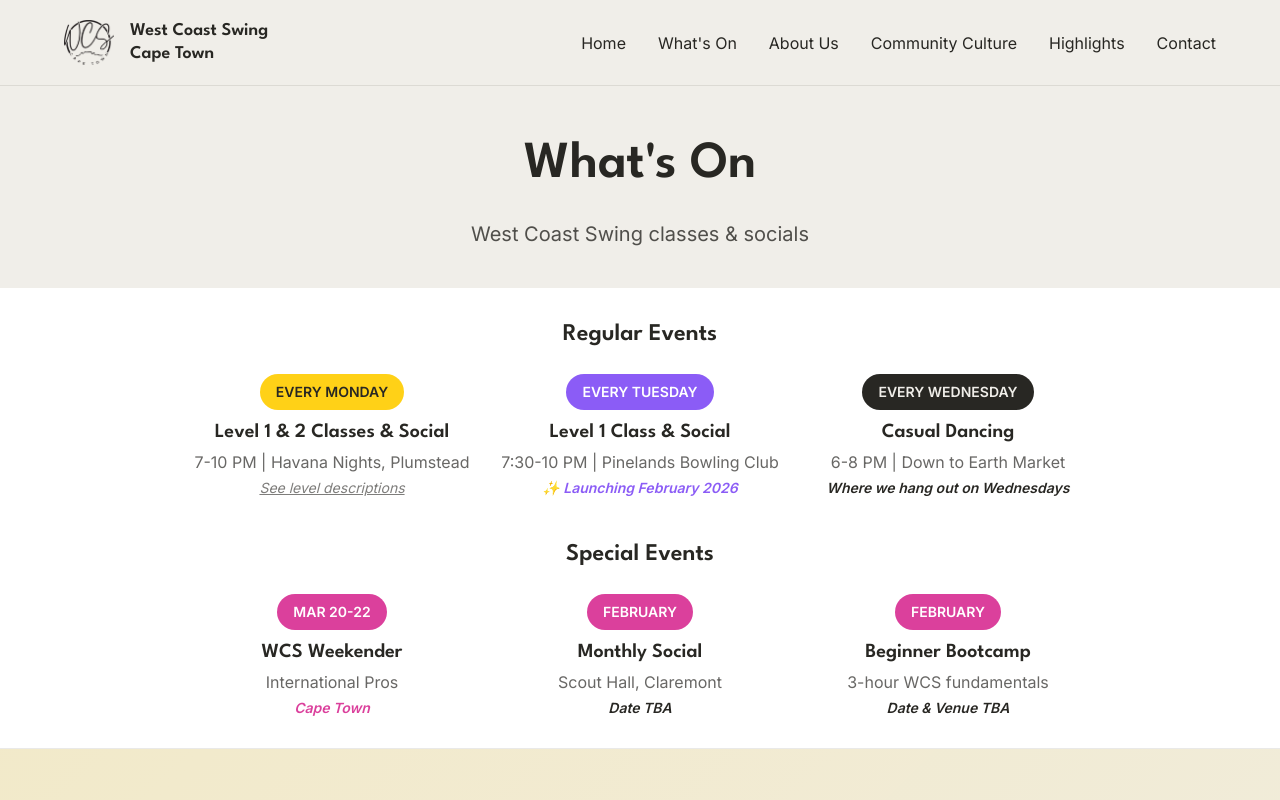
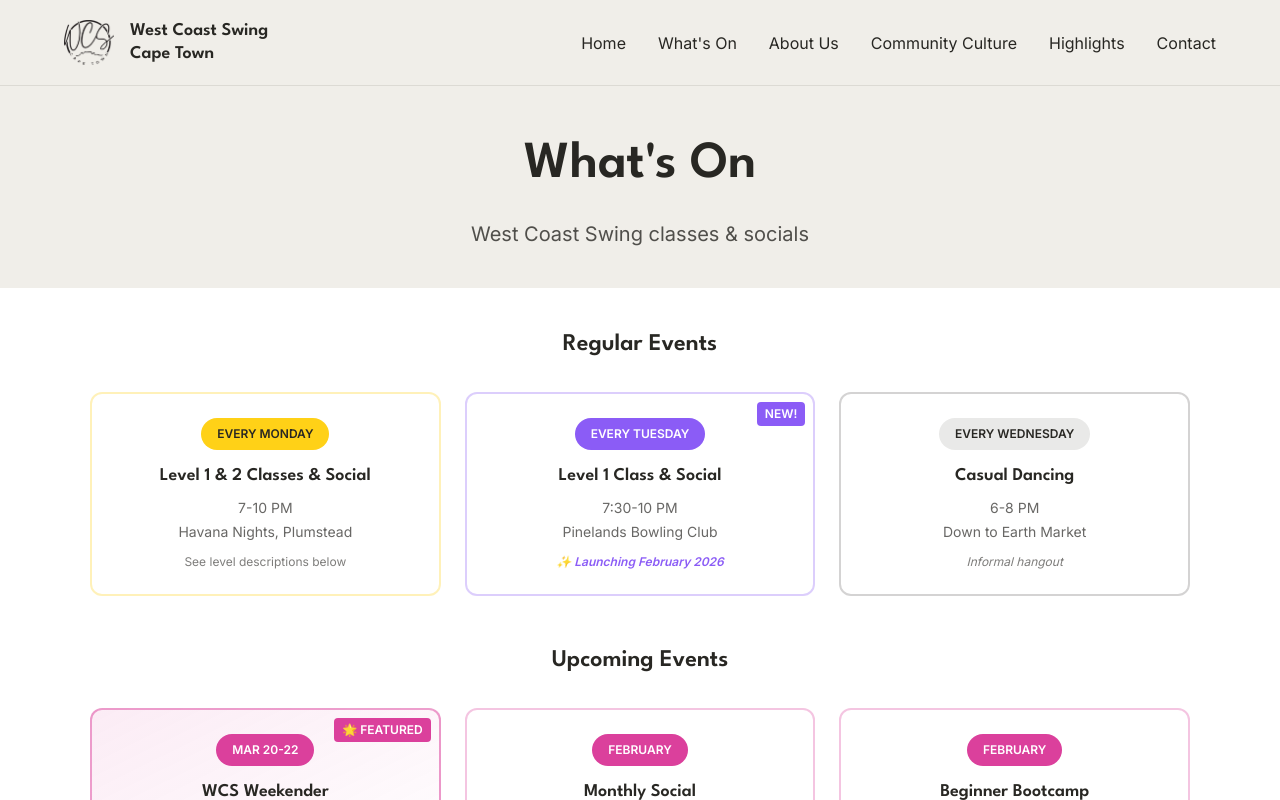
Before and after one commit to Kitri/wcscapetown, a Next.js app: page /whats-on in a window 1280 px wide. Shown: the top 800 px of the page. Built offline with nearby package versions, Linux system fonts and the light colour scheme.

Commit message:
Update whats on page

```diff
--- a/app/whats-on/page.tsx
+++ b/app/whats-on/page.tsx
@@ -18,75 +18,82 @@ export default function WhatsOn() {
         </section>
 
         {/* Quick Overview */}
-        <section className="px-[5%] py-[30px] bg-white border-b border-text-dark/10">
-          <div className="max-w-[900px] mx-auto">
-            <h2 className="font-spartan font-semibold text-2xl text-center mb-6">Regular Events</h2>
-            <div className="grid grid-cols-1 md:grid-cols-3 gap-6 mb-10">
+        <section className="px-[5%] py-[40px] bg-white">
+          <div className="max-w-[1100px] mx-auto">
+            <h2 className="font-spartan font-semibold text-2xl text-center mb-8">Regular Events</h2>
+            <div className="grid grid-cols-1 md:grid-cols-3 gap-6 mb-12">
               {/* Monday Classes */}
-              <a href="#monday-classes" className="text-center hover:scale-105 transition-transform">
-                <div className="inline-block bg-yellow-accent text-text-dark px-4 py-2 rounded-full font-semibold text-sm mb-2">
+              <a href="#monday-classes" className="group border-2 border-yellow-accent/30 hover:border-yellow-accent rounded-xl p-6 text-center transition-all hover:shadow-lg">
+                <div className="inline-block bg-yellow-accent text-text-dark px-4 py-2 rounded-full font-semibold text-xs mb-3">
                   EVERY MONDAY
                 </div>
-                <h3 className="font-spartan font-semibold text-xl mb-1">Level 1 & 2 Classes & Social</h3>
-                <p className="text-text-dark/70">7-10 PM | Havana Nights, Plumstead</p>
-                <p className="text-sm italic mt-1">
-                  <a href="#class-levels" className="text-text-dark/60 hover:text-pink-accent underline">
-                    See level descriptions
-                  </a>
+                <h3 className="font-spartan font-semibold text-lg mb-2">Level 1 & 2 Classes & Social</h3>
+                <p className="text-sm text-text-dark/70 mb-1">7-10 PM</p>
+                <p className="text-sm text-text-dark/70">Havana Nights, Plumstead</p>
+                <p className="text-xs mt-3 text-text-dark/60">
+                  See level descriptions below
                 </p>
               </a>
 
               {/* Tuesday Classes */}
-              <a href="#tuesday-classes" className="text-center hover:scale-105 transition-transform">
-                <div className="inline-block bg-purple-accent text-white px-4 py-2 rounded-full font-semibold text-sm mb-2">
+              <a href="#tuesday-classes" className="group border-2 border-purple-accent/30 hover:border-purple-accent rounded-xl p-6 text-center transition-all hover:shadow-lg relative overflow-hidden">
+                <div className="absolute top-2 right-2 bg-purple-accent text-white px-2 py-1 rounded text-xs font-semibold">
+                  NEW!
+                </div>
+                <div className="inline-block bg-purple-accent text-white px-4 py-2 rounded-full font-semibold text-xs mb-3">
                   EVERY TUESDAY
                 </div>
-                <h3 className="font-spartan font-semibold text-xl mb-1">Level 1 Class & Social</h3>
-                <p className="text-text-dark/70">7:30-10 PM | Pinelands Bowling Club</p>
-                <p className="text-sm italic font-semibold mt-1 text-purple-accent">✨ Launching February 2026</p>
+                <h3 className="font-spartan font-semibold text-lg mb-2">Level 1 Class & Social</h3>
+                <p className="text-sm text-text-dark/70 mb-1">7:30-10 PM</p>
+                <p className="text-sm text-text-dark/70">Pinelands Bowling Club</p>
+                <p className="text-xs italic font-semibold mt-3 text-purple-accent">✨ Launching February 2026</p>
               </a>
 
               {/* Wednesday Down to Earth Market */}
-              <a href="#down-to-earth" className="text-center hover:scale-105 transition-transform">
-                <div className="inline-block bg-text-dark text-cloud-dancer px-4 py-2 rounded-full font-semibold text-sm mb-2">
+              <a href="#down-to-earth" className="group border-2 border-text-dark/20 hover:border-text-dark/40 rounded-xl p-6 text-center transition-all hover:shadow-lg">
+                <div className="inline-block bg-text-dark/10 text-text-dark px-4 py-2 rounded-full font-semibold text-xs mb-3">
                   EVERY WEDNESDAY
                 </div>
-                <h3 className="font-spartan font-semibold text-xl mb-1">Casual Dancing</h3>
-                <p className="text-text-dark/70">6-8 PM | Down to Earth Market</p>
-                <p className="text-sm italic font-semibold mt-1">Where we hang out on Wednesdays</p>
+                <h3 className="font-spartan font-semibold text-lg mb-2">Casual Dancing</h3>
+                <p className="text-sm text-text-dark/70 mb-1">6-8 PM</p>
+                <p className="text-sm text-text-dark/70">Down to Earth Market</p>
+                <p className="text-xs italic mt-3 text-text-dark/60">Informal hangout</p>
               </a>
             </div>
 
-            <h2 className="font-spartan font-semibold text-2xl text-center mb-6">Special Events</h2>
+            <h2 className="font-spartan font-semibold text-2xl text-center mb-8">Upcoming Events</h2>
             <div className="grid grid-cols-1 md:grid-cols-3 gap-6">
-              {/* WCS Weekender */}
-              <a href="/#weekender" className="text-center hover:scale-105 transition-transform">
-                <div className="inline-block bg-pink-accent text-white px-4 py-2 rounded-full font-semibold text-sm mb-2">
+              {/* WCS Weekender - Featured with gradient background */}
+              <a href="/#weekender" className="group relative overflow-hidden rounded-xl p-6 text-center transition-all hover:shadow-xl bg-gradient-to-br from-pink-accent/10 via-pink-accent/5 to-transparent border-2 border-pink-accent/50 hover:border-pink-accent">
+                <div className="absolute top-2 right-2 bg-pink-accent text-white px-2 py-1 rounded text-xs font-semibold">
+                  🌟 FEATURED
+                </div>
+                <div className="inline-block bg-pink-accent text-white px-4 py-2 rounded-full font-semibold text-xs mb-3">
                   MAR 20-22
                 </div>
-                <h3 className="font-spartan font-semibold text-xl mb-1">WCS Weekender</h3>
-                <p className="text-text-dark/70">International Pros</p>
-                <p className="text-sm italic font-semibold mt-1 text-pink-accent">Cape Town</p>
+                <h3 className="font-spartan font-semibold text-lg mb-2">WCS Weekender</h3>
+                <p className="text-sm text-text-dark/70 mb-1">International Pros</p>
+                <p className="text-xs italic mt-2 text-pink-accent font-semibold">Learn more on home page</p>
               </a>
 
               {/* Monthly Social */}
-              <a href="#monthly-social" className="text-center hover:scale-105 transition-transform">
-                <div className="inline-block bg-pink-accent text-white px-4 py-2 rounded-full font-semibold text-sm mb-2">
+              <a href="#monthly-social" className="group border-2 border-pink-accent/30 hover:border-pink-accent rounded-xl p-6 text-center transition-all hover:shadow-lg">
+                <div className="inline-block bg-pink-accent text-white px-4 py-2 rounded-full font-semibold text-xs mb-3">
                   FEBRUARY
                 </div>
-                <h3 className="font-spartan font-semibold text-xl mb-1">Monthly Social</h3>
-                <p className="text-text-dark/70">Scout Hall, Claremont</p>
-                <p className="text-sm italic font-semibold mt-1">Date TBA</p>
+                <h3 className="font-spartan font-semibold text-lg mb-2">Monthly Social</h3>
+                <p className="text-sm text-text-dark/70 mb-1">Scout Hall, Claremont</p>
+                <p className="text-xs italic mt-2 text-text-dark/60">Date TBA</p>
               </a>
 
               {/* Beginner Bootcamp */}
-              <a href="#beginner-bootcamp" className="text-center hover:scale-105 transition-transform">
-                <div className="inline-block bg-pink-accent text-white px-4 py-2 rounded-full font-semibold text-sm mb-2">
+              <a href="#beginner-bootcamp" className="group border-2 border-pink-accent/30 hover:border-pink-accent rounded-xl p-6 text-center transition-all hover:shadow-lg">
+                <div className="inline-block bg-pink-accent text-white px-4 py-2 rounded-full font-semibold text-xs mb-3">
                   FEBRUARY
                 </div>
-                <h3 className="font-spartan font-semibold text-xl mb-1">Beginner Bootcamp</h3>
-                <p className="text-text-dark/70">3-hour WCS fundamentals</p>
-                <p className="text-sm italic font-semibold mt-1">Date & Venue TBA</p>
+                <h3 className="font-spartan font-semibold text-lg mb-2">Beginner Bootcamp</h3>
+                <p className="text-sm text-text-dark/70 mb-1">3-hour WCS fundamentals</p>
+                <p className="text-xs italic mt-2 text-text-dark/60">Date & Venue TBA</p>
               </a>
             </div>
           </div>
```
